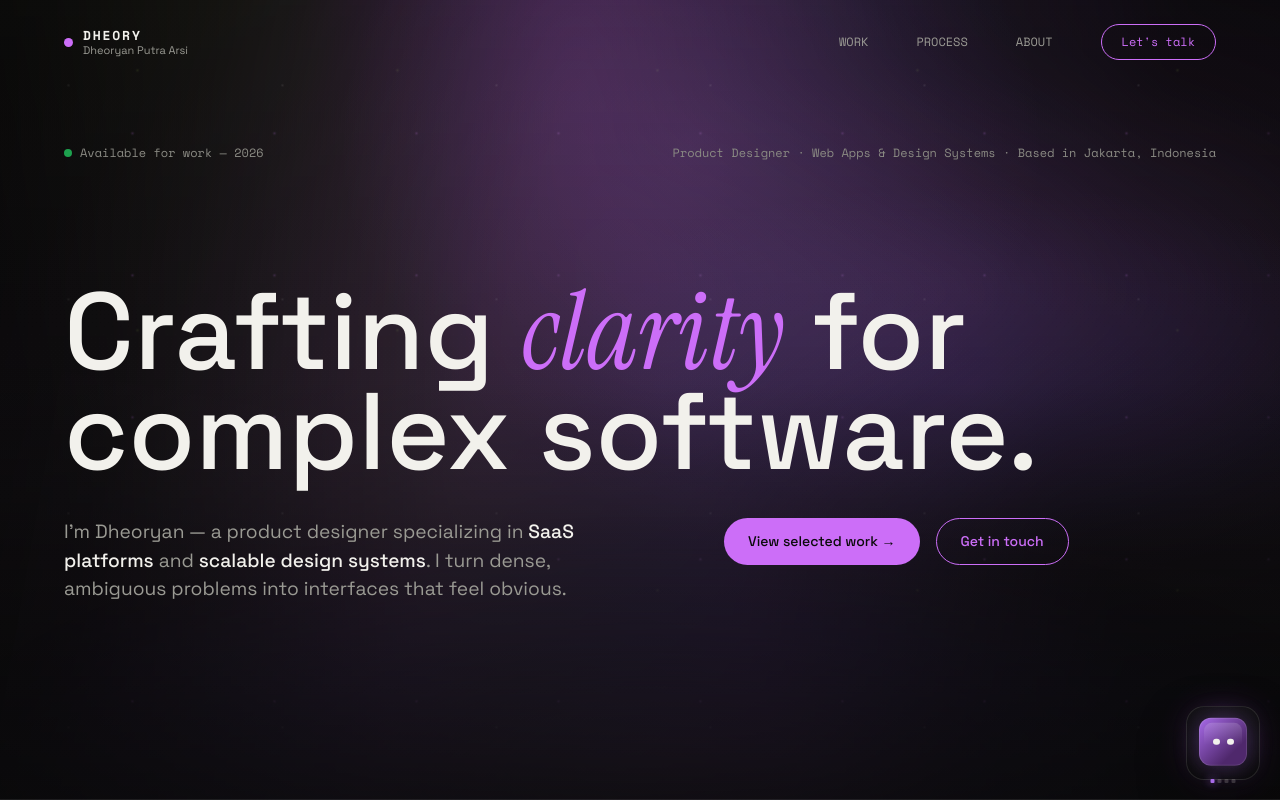
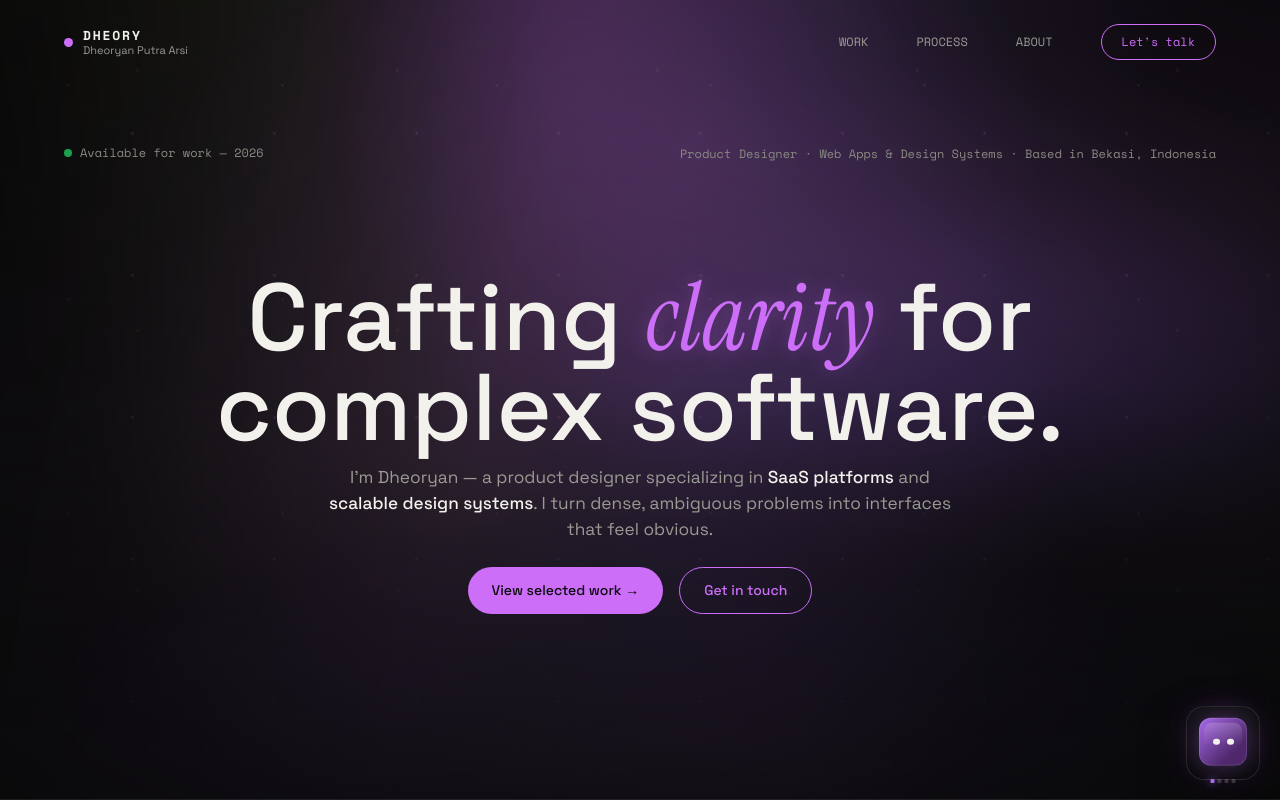
Before and after one commit to dheoryanars/portfolio, a React (Vite) app: page / in a window 1280 px wide. Shown: the top 800 px of the page. Built offline with nearby package versions, Linux system fonts and the light colour scheme.

Commit message:
Refine hero and marquee copy

```diff
--- a/src/app/App.tsx
+++ b/src/app/App.tsx
@@ -635,9 +635,17 @@ const EXPERIENCE = [
 const MARQUEE_ITEMS = [
   "Product Design",
   "✳",
+  "Vibe Code",
+  "✳",
   "Design Systems",
   "✳",
   "SaaS Platforms",
+  "✳",
+  "Internal Tools",
+  "✳",
+  "AI Workflows",
+  "✳",
+  "B2B Systems",
   "✳",
   "Prototyping",
   "✳",
@@ -1008,14 +1016,14 @@ function HeroSection() {
   return (
     <section
       id="hero"
-      className="relative min-h-screen flex flex-col justify-between overflow-hidden px-6 md:px-10 lg:px-16 pt-36 pb-16"
+      className="relative min-h-screen flex flex-col justify-between overflow-hidden px-6 md:px-10 lg:px-16 pt-32 pb-14 sm:pt-36 sm:pb-16"
       style={{ background: BG, isolation: "isolate" }}
     >
       <HeroDigitalTexture />
 
       <motion.div
         ref={metaRef}
-        className="relative z-10 flex flex-wrap items-start justify-between gap-3"
+        className="relative z-10 grid w-full gap-3 sm:grid-cols-[auto_minmax(280px,560px)] sm:items-start sm:justify-between"
         initial={{ opacity: 0 }}
         animate={{ opacity: 1 }}
         transition={{ delay: 0.4, duration: 0.6 }}
@@ -1042,13 +1050,15 @@ function HeroSection() {
           </span>
         </div>
         <span
+          className="max-w-[560px] sm:justify-self-end sm:text-right"
           style={{
             fontFamily: "'Space Mono', monospace",
             fontSize: 12,
             color: DIM,
+            lineHeight: 1.6,
           }}
         >
-          Product Designer · Web Apps &amp; Design Systems · Based in Jakarta, Indonesia
+          Product Designer · Web Apps &amp; Design Systems · Based in Bekasi, Indonesia
         </span>
       </motion.div>
 
@@ -1056,41 +1066,48 @@ function HeroSection() {
         variants={stagger}
         initial="hidden"
         animate="show"
-        className="relative z-10 flex flex-col gap-12 lg:gap-16"
+        className="relative z-10 mx-auto flex max-w-[1420px] flex-col items-center gap-8 text-center sm:gap-10"
       >
         <motion.h1
           ref={headlineRef}
           variants={fadeUp}
+          className="max-w-[1380px] text-center"
           style={{
             fontFamily: "'Space Grotesk', sans-serif",
             fontWeight: 500,
-            fontSize: "clamp(48px, 8.5vw, 120px)",
-            lineHeight: 0.92,
+            fontSize: "clamp(48px, 7.4vw, 112px)",
+            lineHeight: 0.95,
             color: FG,
+            letterSpacing: 0,
           }}
         >
           {"Crafting "}
           <em
+            className="hero-glitch-word"
+            data-text="clarity"
             style={{
               fontFamily: "'Instrument Serif', serif",
               fontStyle: "italic",
+              fontWeight: 400,
               color: PURPLE,
             }}
           >
             clarity
           </em>
-          {" for complex software."}
+          {" for"}
+          <br className="hidden md:block" />
+          {" complex software."}
         </motion.h1>
 
         <motion.div
           variants={fadeUp}
-          className="flex flex-col lg:flex-row gap-10 lg:gap-20 items-start"
+          className="flex max-w-[640px] flex-col items-center gap-6 text-center"
         >
           <p
-            className="max-w-[580px]"
+            className="max-w-[640px] text-center"
             style={{
               fontFamily: "'Space Grotesk', sans-serif",
-              fontSize: "clamp(16px,1.5vw,20px)",
+              fontSize: "clamp(16px,1.35vw,20px)",
               lineHeight: 1.5,
               color: MUTED,
             }}
@@ -1110,7 +1127,7 @@ function HeroSection() {
             }
           </p>
 
-          <div className="flex flex-wrap gap-4 flex-shrink-0">
+          <div className="flex flex-wrap justify-center gap-3 sm:gap-4">
             <motion.button
               onClick={() => scrollTo("work")}
               whileHover={{
@@ -1997,7 +2014,7 @@ function DeprecatedFooterSection() {
               },
               {
                 title: "Status",
-                links: ["Jakarta", "Available", "Design systems"],
+                links: ["Bekasi", "Available", "Design systems"],
               },
             ].map((group) => (
               <div key={group.title} className="flex flex-col gap-3">
--- a/src/styles/theme.css
+++ b/src/styles/theme.css
@@ -206,3 +206,125 @@
     line-height: 1.5;
   }
 }
+
+.hero-glitch-word {
+  position: relative;
+  display: inline-block;
+  isolation: isolate;
+  text-shadow:
+    0 0 18px rgba(204, 110, 248, 0.28),
+    0 0 44px rgba(204, 110, 248, 0.18);
+  animation: clarity-glitch-base 5.8s infinite steps(1, end);
+}
+
+.hero-glitch-word::before,
+.hero-glitch-word::after {
+  content: attr(data-text);
+  position: absolute;
+  inset: 0;
+  pointer-events: none;
+  opacity: 0;
+  z-index: -1;
+}
+
+.hero-glitch-word::before {
+  color: #ff8dff;
+  text-shadow: 0 0 16px rgba(255, 141, 255, 0.45);
+  animation: clarity-glitch-top 4.6s infinite steps(1, end);
+}
+
+.hero-glitch-word::after {
+  color: #79f7ff;
+  text-shadow: 0 0 14px rgba(121, 247, 255, 0.35);
+  animation: clarity-glitch-bottom 4.6s infinite steps(1, end);
+}
+
+@keyframes clarity-glitch-base {
+  0%, 72%, 100% {
+    transform: translate3d(0, 0, 0);
+  }
+
+  73% {
+    transform: translate3d(1px, -1px, 0);
+  }
+
+  74% {
+    transform: translate3d(-1px, 1px, 0);
+  }
+
+  75% {
+    transform: translate3d(0, 0, 0);
+  }
+}
+
+@keyframes clarity-glitch-top {
+  0%, 70%, 100% {
+    opacity: 0;
+    clip-path: inset(0 0 100% 0);
+    transform: translate3d(0, 0, 0);
+  }
+
+  71% {
+    opacity: 0.72;
+    clip-path: inset(8% 0 72% 0);
+    transform: translate3d(-4px, -1px, 0);
+  }
+
+  72% {
+    opacity: 0.48;
+    clip-path: inset(34% 0 48% 0);
+    transform: translate3d(3px, 1px, 0);
+  }
+
+  73% {
+    opacity: 0.65;
+    clip-path: inset(58% 0 28% 0);
+    transform: translate3d(-2px, 0, 0);
+  }
+
+  74% {
+    opacity: 0;
+    clip-path: inset(0 0 100% 0);
+    transform: translate3d(0, 0, 0);
+  }
+}
+
+@keyframes clarity-glitch-bottom {
+  0%, 70%, 100% {
+    opacity: 0;
+    clip-path: inset(100% 0 0 0);
+    transform: translate3d(0, 0, 0);
+  }
+
+  71% {
+    opacity: 0.52;
+    clip-path: inset(72% 0 8% 0);
+    transform: translate3d(4px, 1px, 0);
+  }
+
+  72% {
+    opacity: 0.72;
+    clip-path: inset(46% 0 34% 0);
+    transform: translate3d(-3px, -1px, 0);
+  }
+
+  73% {
+    opacity: 0.5;
+    clip-path: inset(24% 0 62% 0);
+    transform: translate3d(2px, 0, 0);
+  }
+
+  74% {
+    opacity: 0;
+    clip-path: inset(100% 0 0 0);
+    transform: translate3d(0, 0, 0);
+  }
+}
+
+@media (prefers-reduced-motion: reduce) {
+  .hero-glitch-word,
+  .hero-glitch-word::before,
+  .hero-glitch-word::after {
+    animation: none;
+  }
+}
```
